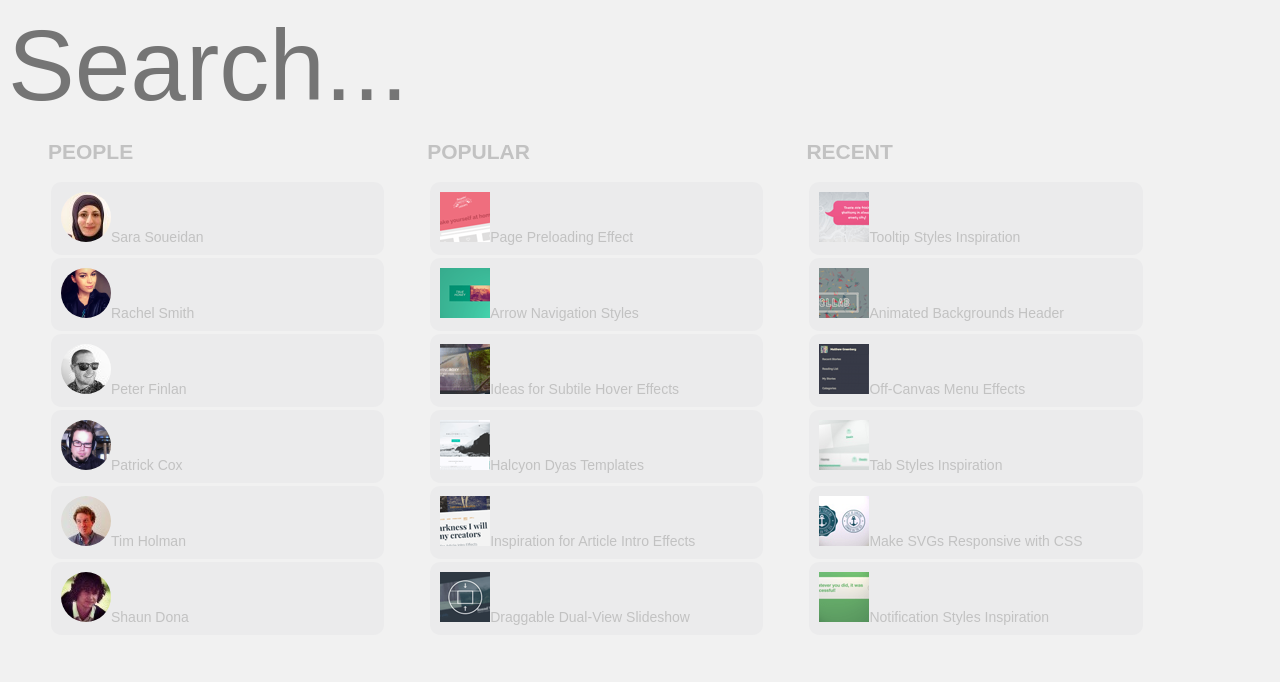
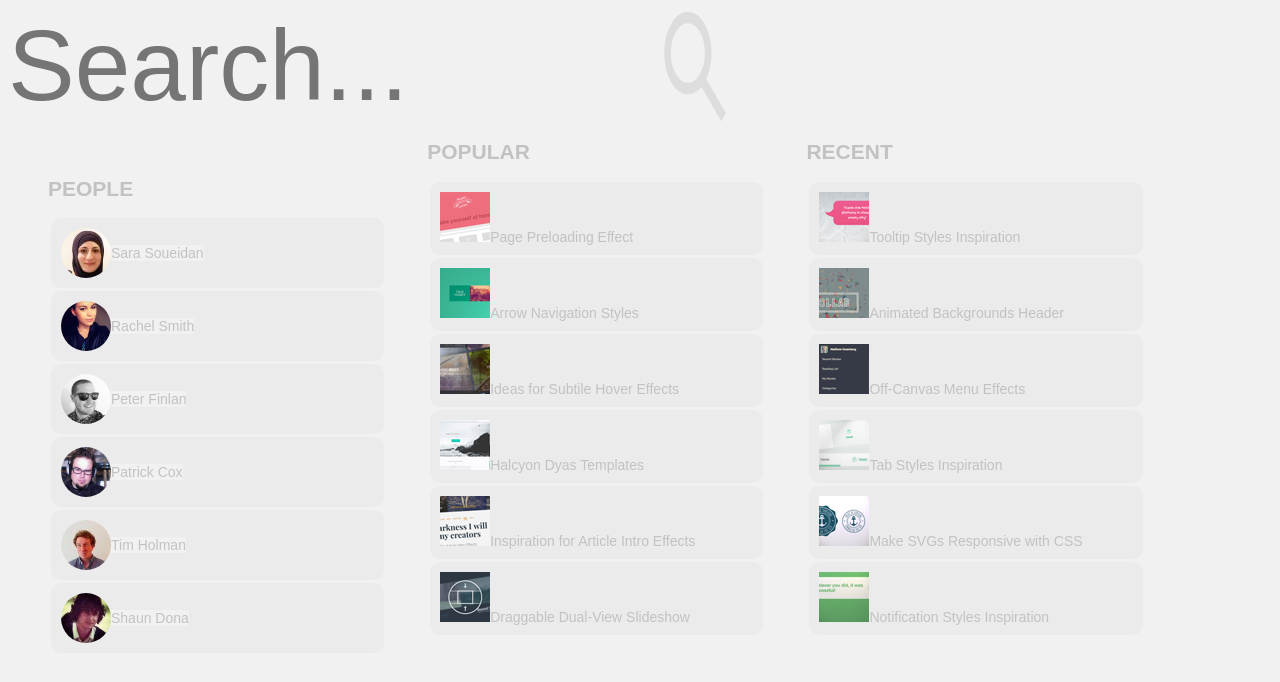
Before and after one commit to Lizycoder/HW-Search, a plain HTML site: page index.html in a window 1280 px wide. Drawn offline with Linux system fonts and the light colour scheme.

Commit message:
by ignorantic

```diff
--- a/css/styles.css
+++ b/css/styles.css
@@ -9,9 +9,11 @@
  	height: 100%;
  	width: 100%;
  }
+
 body {
   font-size: 0px;
 }
+
 .tabs {
   display: inline-block;
   font-size: 100px;
@@ -20,9 +22,19 @@ font-size: 0px;
   border: 0 transparent;
   padding: 0;
 }
+
+ /* edited by ignorantic */
 .magnifier {
- 	background-image: url("img/magnifier.svg");
+  width: 110px;
+  outline: none;
+  border: 0;
+  background-color: transparent;
+  background-image: url("../img/magnifier.svg");
+  background-repeat: no-repeat;
+  background-size: 60%;
+  background-position: center;
  }
+ /* end of // edited by ignorantic */
  div {
  	display: inline-block;
  	width: 30%;
@@ -53,3 +65,11 @@ div ul li:hover {
 h2 {
 	padding-left: 40px;
 }
+
+
+/* added by ignorantic */
+.people li a img,
+.people li a span {
+  display: inline-block;
+  vertical-align: middle;
+}
--- a/index.html
+++ b/index.html
@@ -17,18 +17,26 @@
 		<div>
 		<h2>PEOPLE</h2>
 		<ul class="people">
-			<li><img class="round" src="img/SaraSoueidan.jpeg"><a href="#">Sara Soueidan</a>
+			<!-- edited by ignorantic -->
+			<li>
+				<a href="#"><img class="round" src="img/SaraSoueidan.jpeg"><span>Sara Soueidan</span></a>
 			</li>
-			<li><img class="round" src="img/RachelSmith.png"><a href="#">Rachel Smith</a>
+			<li>
+				<a href="#"><img class="round" src="img/RachelSmith.png"><span>Rachel Smith</span></a>
 			</li>
-			<li><img class="round" src="img/PeterFinlan.jpeg"><a href="#">Peter Finlan</a>
+			<li>
+				<a href="#"><img class="round" src="img/PeterFinlan.jpeg"><span>Peter Finlan</span></a>
 			</li>
-			<li><img class="round" src="img/PatrickCox.png"><a href="#">Patrick Cox</a>
+			<li>
+				<a href="#"><img class="round" src="img/PatrickCox.png"><span>Patrick Cox</span></a>
 			</li>
-			<li><img class="round" src="img/TimHolman.jpeg"><a href="#">Tim Holman</a>
+			<li>
+				<a href="#"><img class="round" src="img/TimHolman.jpeg"><span>Tim Holman</span></a>
 			</li>
-			<li><img class="round" src="img/ShaunDona.jpeg"><a href="#">Shaun Dona</a>
+			<li>
+				<a href="#"><img class="round" src="img/ShaunDona.jpeg"><span>Shaun Dona</span></a>
 			</li>
+			<!-- end of // edited by ignorantic -->
 		</ul>
 		</div>
 		<div>
```
Lines whose indentation alone changed are shown as unchanged.
